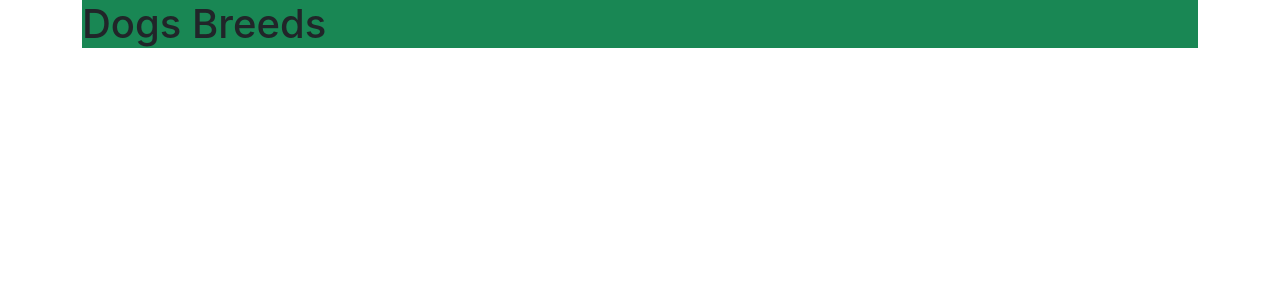
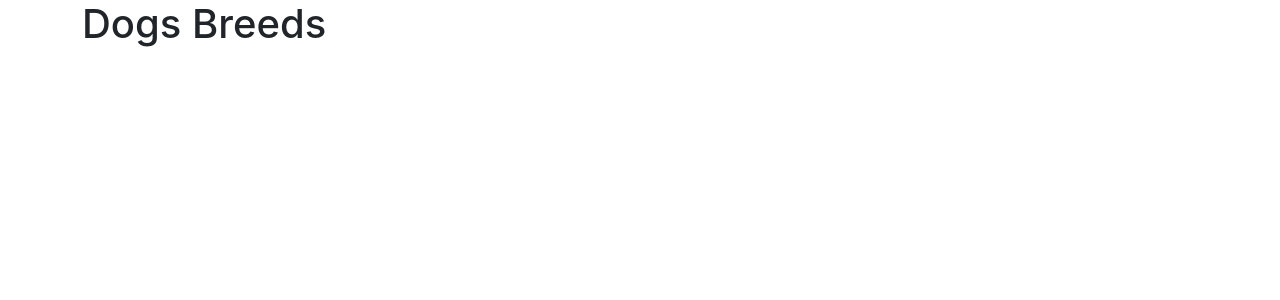
Before and after one commit to dorcas-1995/my-App, a React (Create React App) app: page / in a window 1280 px wide. Shown: the top 300 px of the page. Built offline with nearby package versions, Linux system fonts and the light colour scheme.

Commit message:
passing props title commit

```diff
--- a/src/conponents/Header.js
+++ b/src/conponents/Header.js
@@ -1,14 +1,19 @@
    //import React from 'react'
 
- const Header = () => {
+ const Header = ({title}) => {
      return (
        <div>
         <header>
-            <h1 className="bg-success">Dogs Breeds</h1>
+            <h1>{title}</h1>
+            {/* <h1 className="bg-success ">Dogs Breeds</h1> */}
         </header>
 
        </div>
      )
    }
 
+   Header.defaultProps ={
+    title: 'Dogs Breeds',
+   }
+
    export default Header
```
